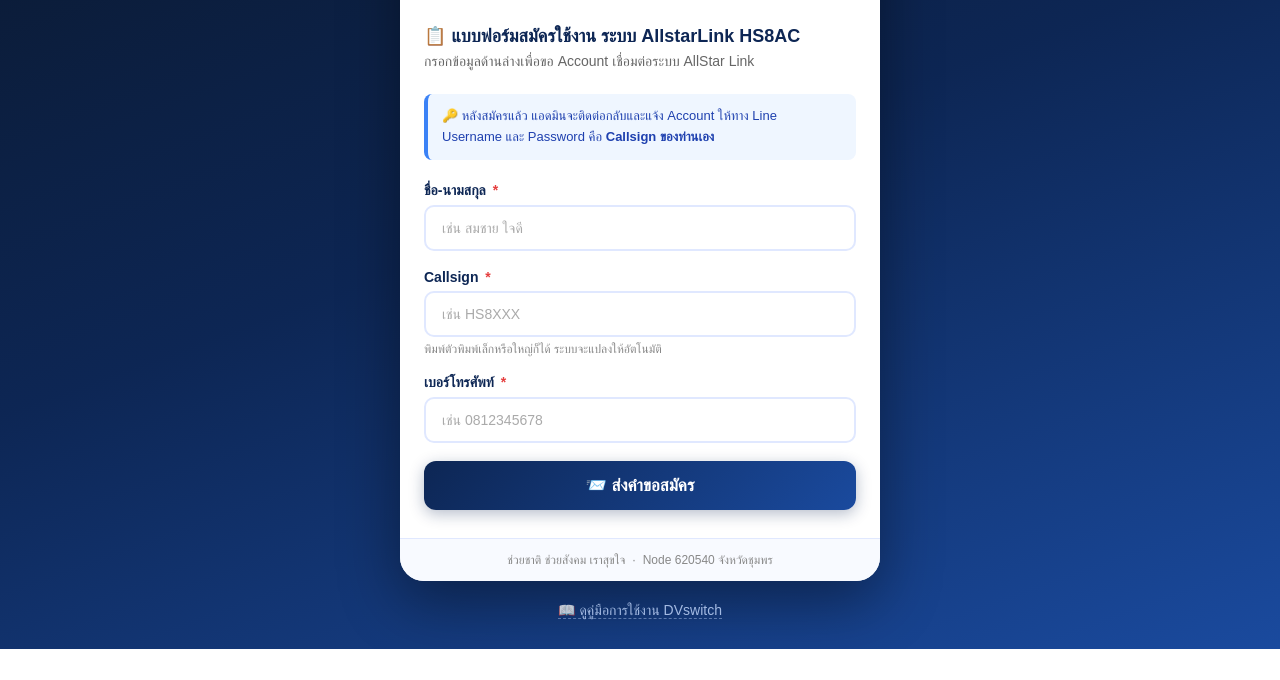
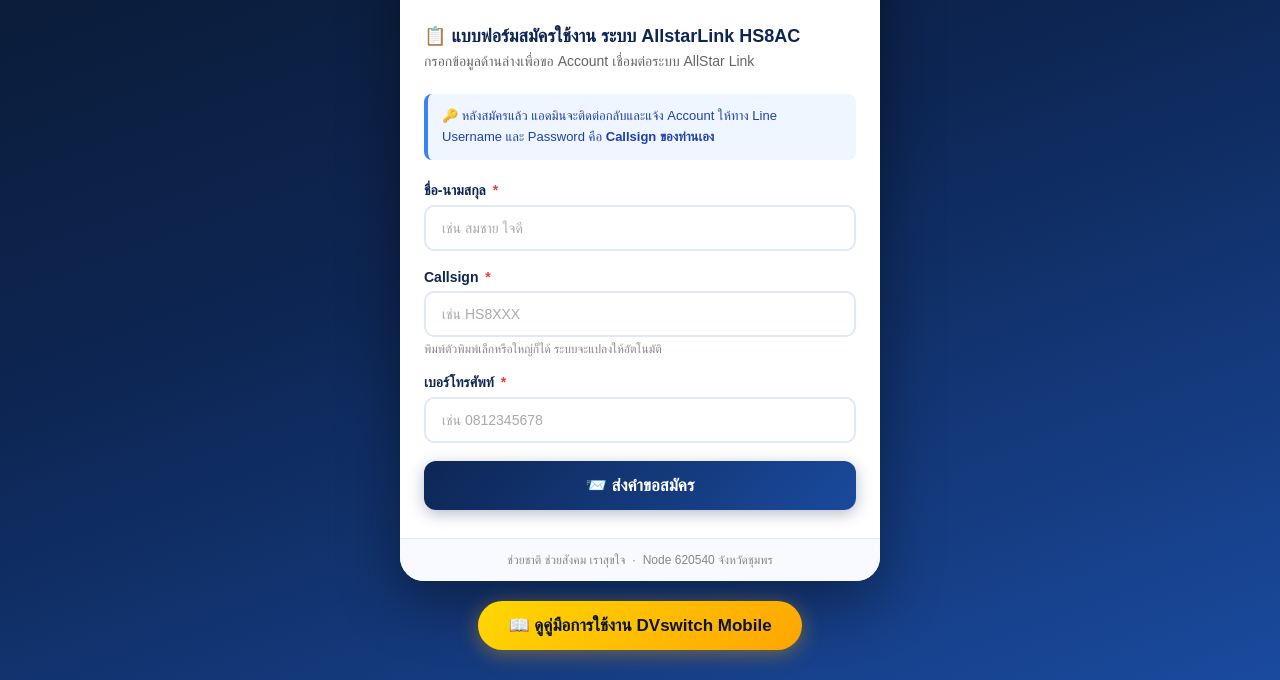
Before and after one commit to e25xld-ham/dvswitch-manual, a plain HTML site: page register.html in a window 1280 px wide. Shown: the part 285-965 px from the top of the page. Before the commit the page ends 934 px from the top, so only its background shows below. Drawn offline with Linux system fonts and the light colour scheme.

Commit message:
Make manual link bigger and more prominent

```diff
--- a/register.html
+++ b/register.html
@@ -212,11 +212,20 @@
     margin-top: 20px;
   }
   .manual-link a {
-    color: rgba(200,220,255,0.8);
-    font-size: 14px;
+    display: inline-flex;
+    align-items: center;
+    gap: 10px;
+    background: linear-gradient(135deg, #FFD700, #FFA500);
+    color: #0a1628;
+    font-size: 17px;
+    font-weight: 700;
+    padding: 14px 30px;
+    border-radius: 50px;
     text-decoration: none;
-    border-bottom: 1px dashed rgba(200,220,255,0.4);
+    box-shadow: 0 4px 20px rgba(255,165,0,0.4);
+    transition: transform 0.1s;
   }
+  .manual-link a:hover { transform: translateY(-2px); }
 </style>
 </head>
 <body>
@@ -280,7 +289,7 @@
 </div>
 
 <div class="manual-link">
-  <a href="index.html">📖 ดูคู่มือการใช้งาน DVswitch</a>
+  <a href="index.html">📖 ดูคู่มือการใช้งาน DVswitch Mobile</a>
 </div>
 
 <script>
```
